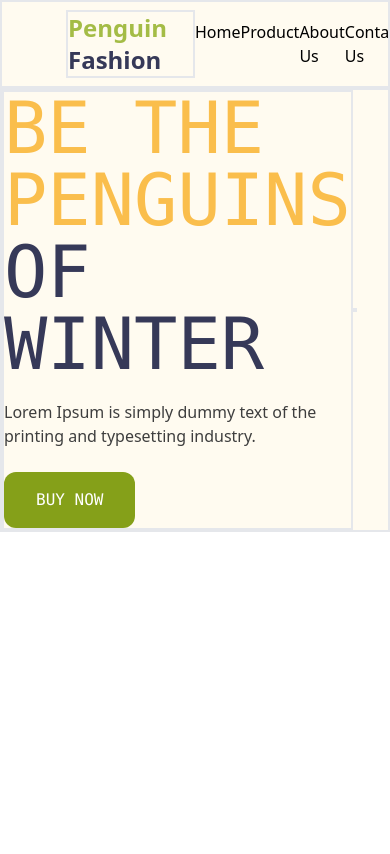
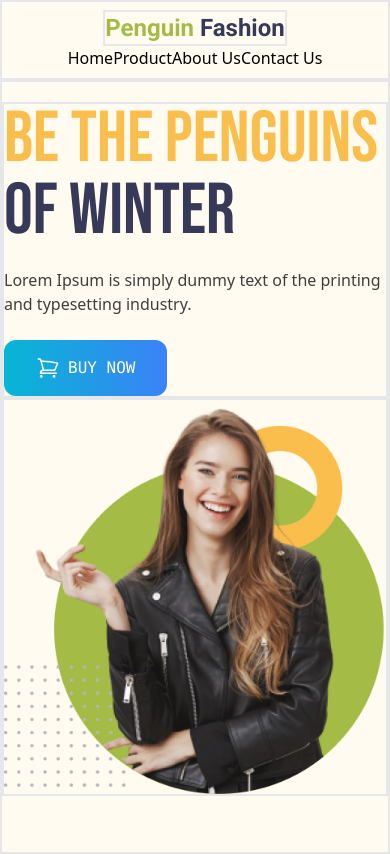
Before and after one commit to Rahim00001/winter-shop, a plain HTML site: page index.html in a window 390 px wide. Drawn offline with nearby package versions, Linux system fonts and the light colour scheme.

Commit message:
responsive navbar and banner section added

```diff
--- a/index.html
+++ b/index.html
@@ -5,26 +5,44 @@
     <meta name="viewport" content="width=device-width, initial-scale=1.0" />
     <title>Winter Shop with Tailwind CSS by Rahim</title>
     <script src="https://cdn.tailwindcss.com"></script>
+    <link
+      href="https://fonts.googleapis.com/css2?family=Bebas+Neue&family=Roboto:wght@300;400;500;700;900&display=swap"
+      rel="stylesheet"
+    />
+    <style>
+      .font-bebas {
+        font-family: "Bebas Neue", sans-serif;
+      }
+      .font-roboto {
+        font-family: "Roboto", sans-serif;
+      }
+    </style>
   </head>
   <body>
     <header>
       <section>
         <nav
-          class="bg-[#FFFBF0] flex border-2 px-16 py-2 items-center justify-between"
+          class="bg-[#FFFBF0] flex flex-col md:flex-row border-2 px-16 py-2 items-center justify-between"
         >
-          <div class="text-[#363958] text-2xl font-bold w-1/2 border-2">
+          <div
+            class="text-[#363958] text-2xl font-bold md:w-1/2 border-2 font-roboto"
+          >
             <span class="text-[#A4BC46]">Penguin </span>Fashion
           </div>
-          <div class="flex w-1/2 justify-around text-[#3C3C3C font-medium">
+          <div class="flex md:w-1/2 justify-around text-[#3C3C3C font-medium">
             <a href="">Home</a>
             <a href="">Product</a>
             <a href="">About Us</a>
             <a href="">Contact Us</a>
           </div>
         </nav>
-        <div class="flex items-center justify-around bg-[#FFFBF0] border-2">
+
+        <!-- banner section start -->
+        <div
+          class="flex flex-col md:flex-row items-center justify-around bg-[#FFFBF0] border-2 pt-5 pb-14"
+        >
           <div class="border-2">
-            <h1 class="text-7xl uppercase text-[#363958] font-mono">
+            <h1 class="text-7xl uppercase text-[#363958] font-bebas">
               <span class="text-[#FABE4C]">Be the Penguins</span><br />
               of Winter
             </h1>
@@ -33,18 +51,35 @@
               industry.
             </p>
             <button
-              class="bg-[#85A019] text-[#FFF] px-8 py-4 rounded-xl mt-6 font-medium font-mono"
+              class="bg-gradient-to-r from-cyan-500 to-blue-500 text-[#FFF] px-8 py-4 rounded-xl mt-6 font-medium font-mono uppercase flex gap-2"
             >
+              <svg
+                xmlns="http://www.w3.org/2000/svg"
+                fill="none"
+                viewBox="0 0 24 24"
+                stroke-width="1.5"
+                stroke="currentColor"
+                class="w-6 h-6"
+              >
+                <path
+                  stroke-linecap="round"
+                  stroke-linejoin="round"
+                  d="M2.25 3h1.386c.51 0 .955.343 1.087.835l.383 1.437M7.5 14.25a3 3 0 00-3 3h15.75m-12.75-3h11.218c1.121-2.3 2.1-4.684 2.924-7.138a60.114 60.114 0 00-16.536-1.84M7.5 14.25L5.106 5.272M6 20.25a.75.75 0 11-1.5 0 .75.75 0 011.5 0zm12.75 0a.75.75 0 11-1.5 0 .75.75 0 011.5 0z"
+                />
+              </svg>
+
               BUY NOW
             </button>
           </div>
-          <div class="border-2 mr-8">
+          <div class="border-2 md:pr-8">
             <img src="images/model.png" alt="" />
           </div>
         </div>
       </section>
     </header>
+
     <main></main>
+
     <footer></footer>
   </body>
 </html>
```
